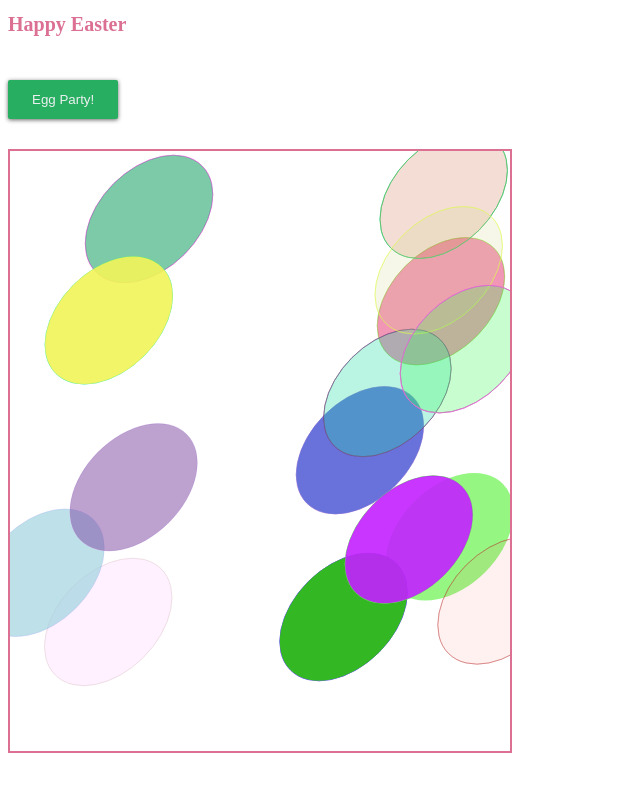
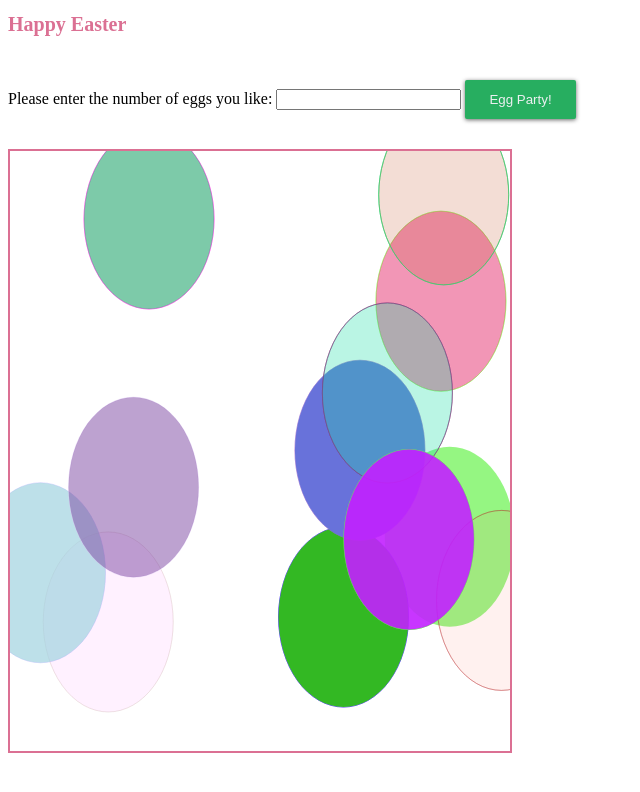
Before and after one commit to ronoc4/easter-eggs, a plain HTML site: page index.html in a window 1280 px wide. Both pictures are taken after a click on the button "Egg Party!". Shown: the whole page, without its empty margins (0-640 px from the left). Drawn offline with Linux system fonts and the light colour scheme.

Commit message:
Returning a hard coded value, still need to get the value to be dynamically set by the user

```diff
--- a/index.html
+++ b/index.html
@@ -9,7 +9,9 @@
 <body>
 <div class="wrapper">
     <h1>Happy Easter</h1>
-    <button type="button" id="add-eggs-btn" class="add-eggs_btn btn" onclick="draw();"><span>Egg Party!</span></button>
+    <label for="txtNumEggs">Please enter the number of eggs you like:</label>
+    <input id="txtNumEggs" type="text"/>
+    <button type="button" id="add-eggs-btn" class="add-eggs_btn btn"><span>Egg Party!</span></button>
 </div>
 <canvas id="ee-canvas" width="500" height="600">
     Animated Easter Eggs with a surprise inside
--- a/main.js
+++ b/main.js
@@ -5,30 +5,43 @@
  */
 const CANVAS = document.getElementById('ee-canvas');
 const ctx = CANVAS.getContext('2d');
-const radius = 75;
+const radiusX = 65;
+const radiusY = 90;
+const rotation = 180 * Math.PI/180;
 const startAngle = 0;
 const endAngle = 2* Math.PI;
 let cx, cy;
+let userInput = "";
+let totalEggs = getUserInput();
+
+let userClick = document.getElementById("add-eggs-btn");
+
+window.onload = function () {
+    userClick.onclick = function () {
+        console.log(totalEggs);
+        draw();
+    };
+};
+
+function getUserInput() {
+    userInput = document.getElementById("txtNumEggs").value;
+    return 12;
+}
 
 //Create the egg shape
 function drawEgg() {
-    for(let i = 0; i < 15; i++) {
+    for(let i = 0; i < totalEggs; i++) {
         ctx.strokeStyle = randomColor();
         ctx.fillStyle = randomColor();
         cx = Math.random() * 500;
         cy = Math.random() * 500;
 
         ctx.beginPath();
-        ctx.ellipse(cx, cy, 50, 75, 45 * Math.PI/180, 0, 2 * Math.PI);
+        ctx.ellipse(cx, cy, radiusX, radiusY, rotation, startAngle, endAngle);
         ctx.stroke();
         ctx.moveTo(0, 200);
         ctx.stroke();
         ctx.fill();
-
-        // ctx.beginPath();
-        // ctx.arc(cx,cy,radius,startAngle,endAngle, false);
-        // ctx.fill();
-        // ctx.stroke();
         ctx.closePath();
     }
 }
```
